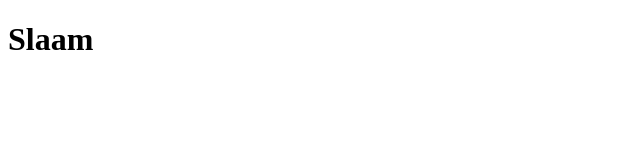
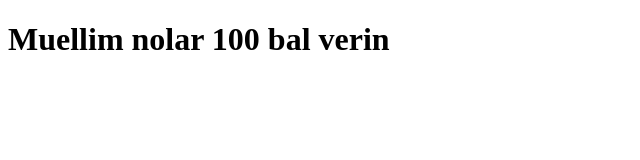
Before and after one commit to axm4xda/Js_Tasks, a plain HTML site: page index.html in a window 1280 px wide. Shown: the whole page, without its empty margins (0-640 px from the left). Drawn offline with Linux system fonts and the light colour scheme.

Commit message:
Update index.html

```diff
--- a/index.html
+++ b/index.html
@@ -6,7 +6,8 @@
     <title>Document</title>
 </head>
 <body>
-    <h1>Slaam</h1>
+    <h1>Muellim nolar 100 bal verin</h1>
     <script src="./main.js"></script>
 </body>
+
 </html>
```
